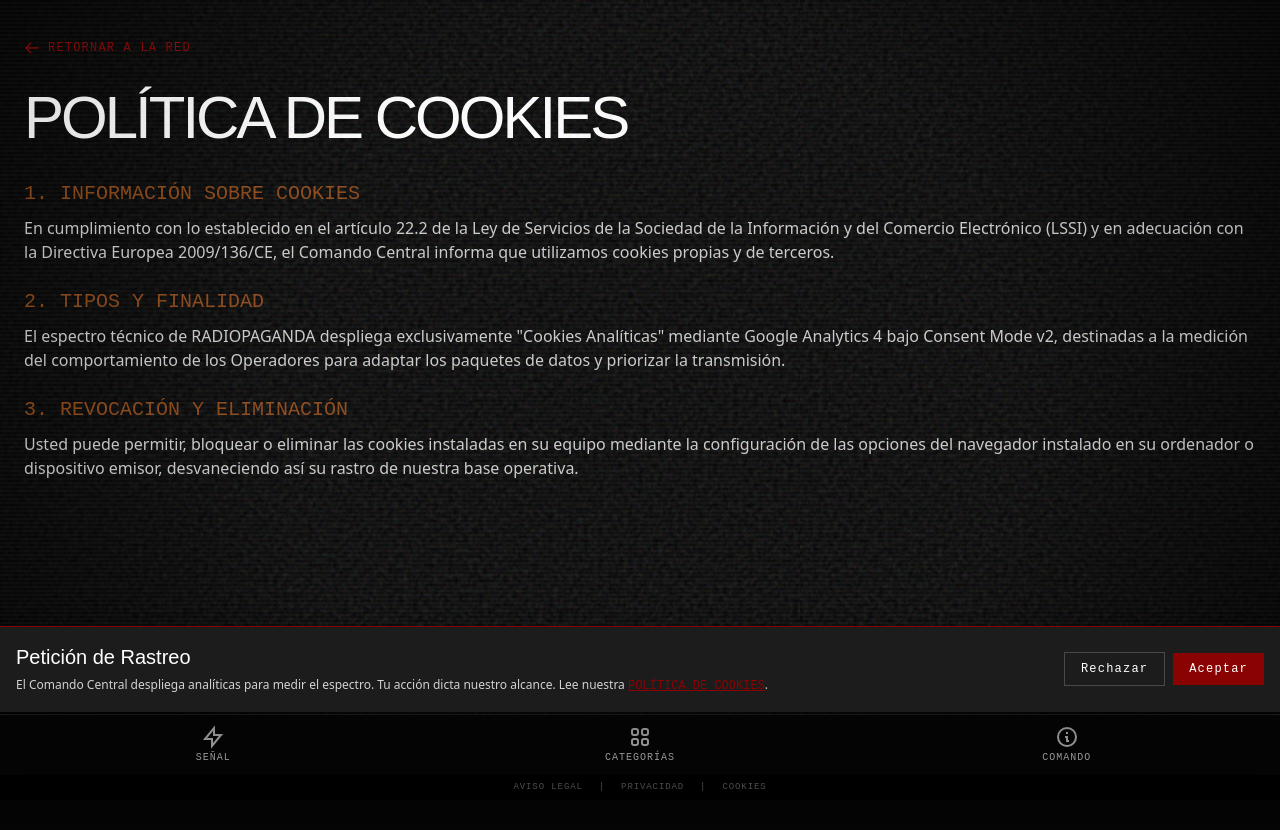
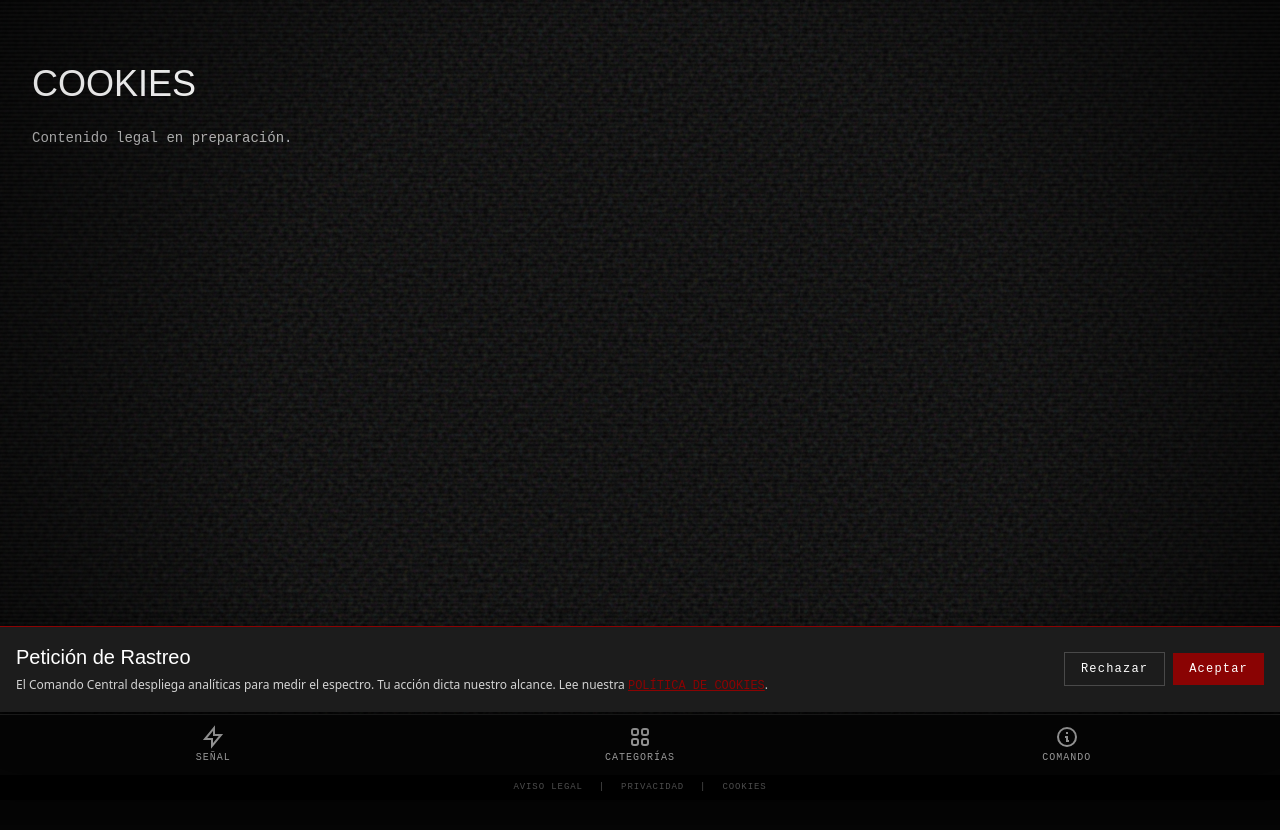
Before and after one commit to pennac/radiopaganda, a Nuxt app: page /legal/cookies in a window 1280 px wide. Shown: the top 830 px of the page. Built offline with nearby package versions, Linux system fonts and the light colour scheme.

Commit message:
fix: cat.slug, add legal pages stubs

```diff
--- a/app/components/CategoryFilter.vue
+++ b/app/components/CategoryFilter.vue
@@ -13,8 +13,8 @@
 
     <NuxtLink
       v-for="cat in categories"
-      :key="cat.id"
-      :to="`/categorias/${cat.id}`"
+      :key="cat.slug"
+      :to="`/categorias/${cat.slug}`"
       exact-active-class="bg-rojo-sangre text-blanco-optico border-rojo-sangre"
       class="inline-block px-4 py-1.5 rounded-full border border-blanco-optico/20 text-blanco-optico/70 font-mono text-xs uppercase tracking-widest hover:border-rojo-sangre hover:text-rojo-sangre transition-colors min-w-max"
     >
--- a/app/pages/categorias/index.vue
+++ b/app/pages/categorias/index.vue
@@ -12,8 +12,8 @@
     <div v-else-if="categories" class="flex flex-col gap-4 relative z-10">
       <NuxtLink
         v-for="cat in categories"
-        :key="cat.id"
-        :to="`/categorias/${cat.id}`"
+        :key="cat.slug"
+        :to="`/categorias/${cat.slug}`"
         class="block p-4 border border-gris-industrial bg-black hover:border-rojo-sangre hover:bg-gris-industrial/40 transition-colors group"
       >
         <h2 class="font-mono text-xl text-blanco-optico group-hover:text-rojo-sangre transition-colors mb-2 uppercase">{{ cat.name }}</h2>
--- a/app/pages/legal/aviso-legal.vue
+++ b/app/pages/legal/aviso-legal.vue
@@ -1,40 +1,6 @@
 <template>
-  <div class="h-[100dvh] w-full overflow-y-scroll pb-24 pt-10 px-6 prose prose-invert mx-auto font-sans text-blanco-optico/80 selection:bg-rojo-sangre selection:text-blanco-optico">
-    <LazySplashIntro v-if="false" /> <!-- Don't show splash intro on legal pages -->
-
-    <button @click="$router.back()" class="font-mono text-rojo-sangre uppercase tracking-widest text-xs mb-8 flex items-center gap-2 hover:text-blanco-optico transition-colors">
-      <svg xmlns="http://www.w3.org/2000/svg" class="h-4 w-4" fill="none" viewBox="0 0 24 24" stroke="currentColor">
-        <path stroke-linecap="square" stroke-linejoin="miter" stroke-width="2" d="M10 19l-7-7m0 0l7-7m-7 7h18" />
-      </svg>
-      RETORNAR A LA RED
-    </button>
-
-    <h1 class="font-brutal text-4xl md:text-6xl text-blanco-optico mb-8 uppercase tracking-tighter">Aviso Legal</h1>
-
-    <div class="space-y-6">
-      <section>
-        <h2 class="font-mono text-xl text-oxido mb-2 uppercase">1. Información General</h2>
-        <p>En cumplimiento de la Ley 34/2002, de 11 de julio, de Servicios de la Sociedad de la Información y de Comercio Electrónico (LSSI-CE), se informa que este sitio web (RADIOPAGANDA) es operado por el Comando Central. El acceso a esta transmisión es libre, pero su uso continuado implica la aceptación de las presentes condiciones.</p>
-      </section>
-
-      <section>
-        <h2 class="font-mono text-xl text-oxido mb-2 uppercase">2. Propiedad Intelectual</h2>
-        <p>Todos los textos, videos, ruidos y manifiestos de RADIOPAGANDA están protegidos bajo estricta licencia. Prohibida la redistribución sin la autorización explícita de los operadores en línea.</p>
-      </section>
-
-      <section>
-        <h2 class="font-mono text-xl text-oxido mb-2 uppercase">3. Responsabilidad</h2>
-        <p>El Comando Central no se hace responsable por caídas del sistema, distorsión perceptiva o fallos de red derivados de acceder a esta señal en entorno hostil.</p>
-      </section>
-    </div>
+  <div class="min-h-screen bg-puro-negro text-blanco-optico p-8 pb-24 pt-16">
+    <h1 class="font-brutal text-4xl uppercase mb-6">Aviso Legal</h1>
+    <p class="font-mono text-sm text-blanco-optico/70">Contenido legal en preparación.</p>
   </div>
 </template>
-
-<script setup lang="ts">
-import { useSeoMeta } from '#app';
-
-useSeoMeta({
-  title: 'Aviso Legal',
-  description: 'Aviso Legal y Condiciones de uso de RADIOPAGANDA.',
-});
-</script>
--- a/app/pages/legal/cookies.vue
+++ b/app/pages/legal/cookies.vue
@@ -1,40 +1,6 @@
 <template>
-  <div class="h-[100dvh] w-full overflow-y-scroll pb-24 pt-10 px-6 prose prose-invert mx-auto font-sans text-blanco-optico/80 selection:bg-rojo-sangre selection:text-blanco-optico">
-    <LazySplashIntro v-if="false" /> <!-- Don't show splash intro on legal pages -->
-
-    <button @click="$router.back()" class="font-mono text-rojo-sangre uppercase tracking-widest text-xs mb-8 flex items-center gap-2 hover:text-blanco-optico transition-colors">
-      <svg xmlns="http://www.w3.org/2000/svg" class="h-4 w-4" fill="none" viewBox="0 0 24 24" stroke="currentColor">
-        <path stroke-linecap="square" stroke-linejoin="miter" stroke-width="2" d="M10 19l-7-7m0 0l7-7m-7 7h18" />
-      </svg>
-      RETORNAR A LA RED
-    </button>
-
-    <h1 class="font-brutal text-4xl md:text-6xl text-blanco-optico mb-8 uppercase tracking-tighter">Política de Cookies</h1>
-
-    <div class="space-y-6">
-      <section>
-        <h2 class="font-mono text-xl text-oxido mb-2 uppercase">1. Información sobre Cookies</h2>
-        <p>En cumplimiento con lo establecido en el artículo 22.2 de la Ley de Servicios de la Sociedad de la Información y del Comercio Electrónico (LSSI) y en adecuación con la Directiva Europea 2009/136/CE, el Comando Central informa que utilizamos cookies propias y de terceros.</p>
-      </section>
-
-      <section>
-        <h2 class="font-mono text-xl text-oxido mb-2 uppercase">2. Tipos y Finalidad</h2>
-        <p>El espectro técnico de RADIOPAGANDA despliega exclusivamente "Cookies Analíticas" mediante Google Analytics 4 bajo Consent Mode v2, destinadas a la medición del comportamiento de los Operadores para adaptar los paquetes de datos y priorizar la transmisión.</p>
-      </section>
-
-      <section>
-        <h2 class="font-mono text-xl text-oxido mb-2 uppercase">3. Revocación y Eliminación</h2>
-        <p>Usted puede permitir, bloquear o eliminar las cookies instaladas en su equipo mediante la configuración de las opciones del navegador instalado en su ordenador o dispositivo emisor, desvaneciendo así su rastro de nuestra base operativa.</p>
-      </section>
-    </div>
+  <div class="min-h-screen bg-puro-negro text-blanco-optico p-8 pb-24 pt-16">
+    <h1 class="font-brutal text-4xl uppercase mb-6">Cookies</h1>
+    <p class="font-mono text-sm text-blanco-optico/70">Contenido legal en preparación.</p>
   </div>
 </template>
-
-<script setup lang="ts">
-import { useSeoMeta } from '#app';
-
-useSeoMeta({
-  title: 'Política de Cookies',
-  description: 'Gestión y política de cookies del sistema RADIOPAGANDA.',
-});
-</script>
--- a/app/pages/legal/privacidad.vue
+++ b/app/pages/legal/privacidad.vue
@@ -1,40 +1,6 @@
 <template>
-  <div class="h-[100dvh] w-full overflow-y-scroll pb-24 pt-10 px-6 prose prose-invert mx-auto font-sans text-blanco-optico/80 selection:bg-rojo-sangre selection:text-blanco-optico">
-    <LazySplashIntro v-if="false" /> <!-- Don't show splash intro on legal pages -->
-
-    <button @click="$router.back()" class="font-mono text-rojo-sangre uppercase tracking-widest text-xs mb-8 flex items-center gap-2 hover:text-blanco-optico transition-colors">
-      <svg xmlns="http://www.w3.org/2000/svg" class="h-4 w-4" fill="none" viewBox="0 0 24 24" stroke="currentColor">
-        <path stroke-linecap="square" stroke-linejoin="miter" stroke-width="2" d="M10 19l-7-7m0 0l7-7m-7 7h18" />
-      </svg>
-      RETORNAR A LA RED
-    </button>
-
-    <h1 class="font-brutal text-4xl md:text-6xl text-blanco-optico mb-8 uppercase tracking-tighter">Política de Privacidad</h1>
-
-    <div class="space-y-6">
-      <section>
-        <h2 class="font-mono text-xl text-oxido mb-2 uppercase">1. Recopilación de Datos (RGPD y LOPDGDD)</h2>
-        <p>En cumplimiento con la normativa vigente en Protección de Datos de Carácter Personal, le informamos que RADIOPAGANDA gestiona la recopilación mínima de datos de la sesión bajo la modalidad de Consent Mode v2. Si lo rechazas, no dejaremos rastros técnicos en la red.</p>
-      </section>
-
-      <section>
-        <h2 class="font-mono text-xl text-oxido mb-2 uppercase">2. Uso de la Información</h2>
-        <p>La información recopilada mediante Google Analytics 4 se utiliza exclusivamente con finalidades analíticas para mejorar nuestra transmisión y analizar el comportamiento general de la señal, no elaborando perfiles individualmente identificables.</p>
-      </section>
-
-      <section>
-        <h2 class="font-mono text-xl text-oxido mb-2 uppercase">3. Derechos del Operador</h2>
-        <p>Tienes derecho a desaparecer. El usuario podrá ejercer sus derechos de acceso, rectificación, limitación de tratamiento, supresión, portabilidad u oposición, solicitándolo al Comando Central mediante una interrupción voluntaria de su conexión.</p>
-      </section>
-    </div>
+  <div class="min-h-screen bg-puro-negro text-blanco-optico p-8 pb-24 pt-16">
+    <h1 class="font-brutal text-4xl uppercase mb-6">Privacidad</h1>
+    <p class="font-mono text-sm text-blanco-optico/70">Contenido legal en preparación.</p>
   </div>
 </template>
-
-<script setup lang="ts">
-import { useSeoMeta } from '#app';
-
-useSeoMeta({
-  title: 'Política de Privacidad',
-  description: 'Política de Privacidad y gestión de datos de RADIOPAGANDA.',
-});
-</script>
```
